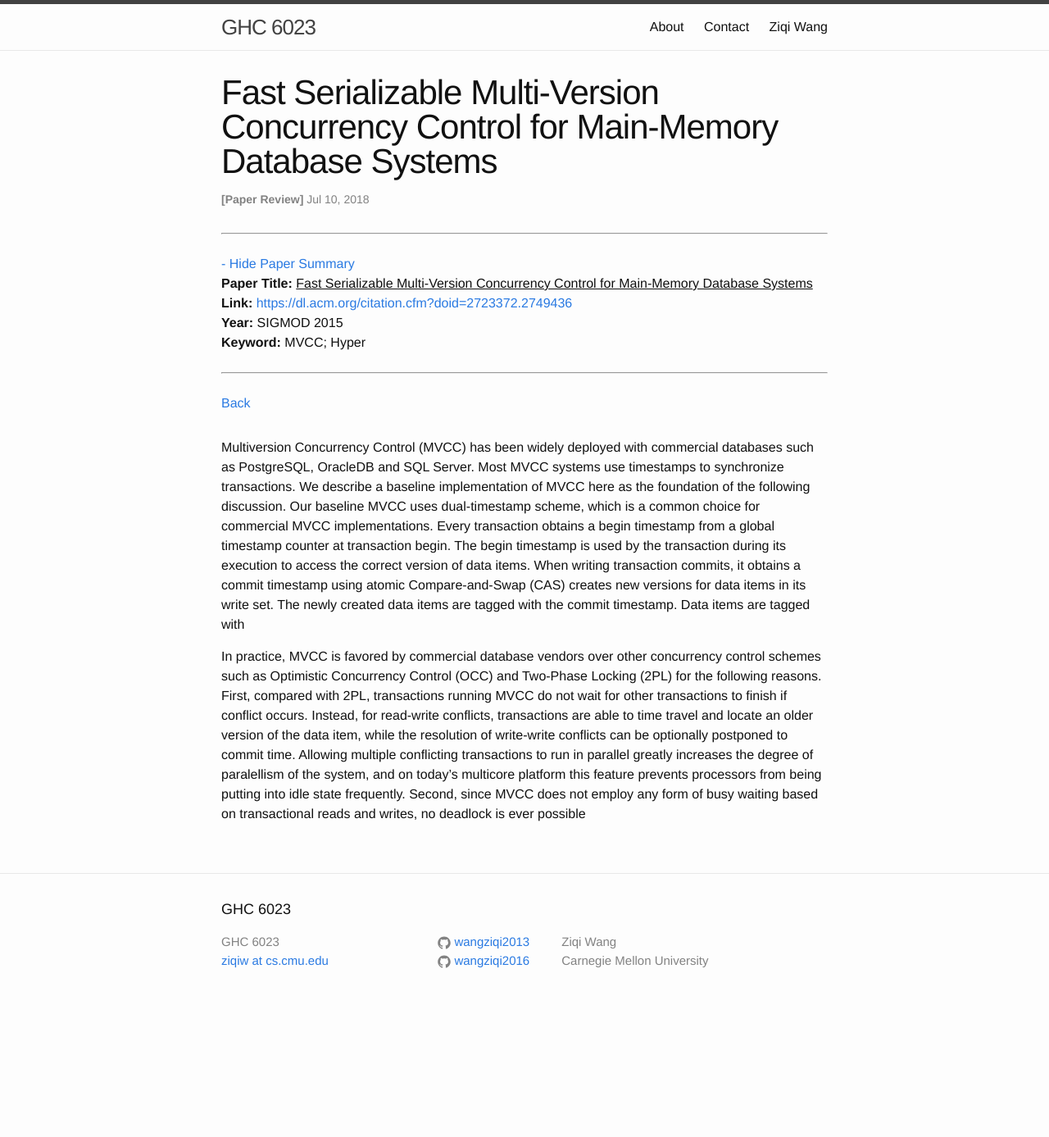
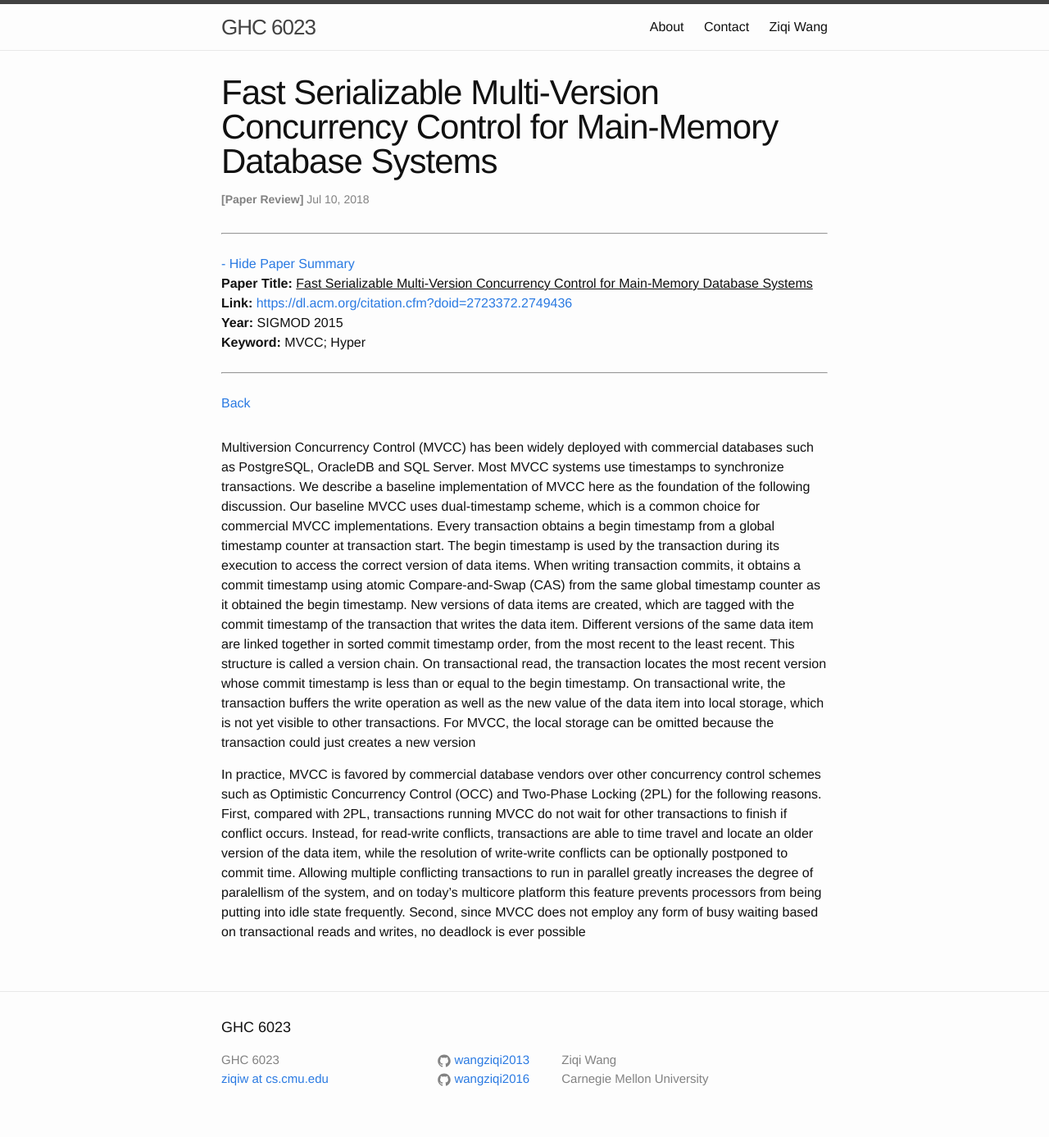
Before and after one commit to wangziqi2013/wangziqi2013.github.io, a Jekyll site: the page built from _posts/2018-07-09-Fast Serializable Multi-Version Concurrency Control for Main-Memory Database Systems.markdown, in a window 1280 px wide. Shown: the whole page at 82% size. Built offline with Jekyll 4.4.1, drawn with Linux system fonts in a browser that asks for light colours; before the commit the page ends 1243 px from its top, so only the background shows below that.

Commit message:
Still working

```diff
--- a/_posts/2018-07-09-Fast Serializable Multi-Version Concurrency Control for Main-Memory Database Systems.markdown
+++ b/_posts/2018-07-09-Fast Serializable Multi-Version Concurrency Control for Main-Memory Database Systems.markdown
@@ -17,10 +17,16 @@ Multiversion Concurrency Control (MVCC) has been widely deployed with commercial
 OracleDB and SQL Server. Most MVCC systems use timestamps to synchronize transactions. We describe a baseline
 implementation of MVCC here as the foundation of the following discussion. Our baseline MVCC uses dual-timestamp
 scheme, which is a common choice for commercial MVCC implementations. Every transaction obtains a begin timestamp
-from a global timestamp counter at transaction begin. The begin timestamp is used by the transaction during its
+from a global timestamp counter at transaction start. The begin timestamp is used by the transaction during its
 execution to access the correct version of data items. When writing transaction commits, it obtains a commit timestamp
-using atomic Compare-and-Swap (CAS) creates new versions
-for data items in its write set. The newly created data items are tagged with the commit timestamp. Data items are tagged with
+using atomic Compare-and-Swap (CAS) from the same global timestamp counter as it obtained the begin timestamp. New versions
+of data items are created, which are tagged with the commit timestamp of the transaction that writes the data item.
+Different versions of the same data item are linked together in sorted commit timestamp order, from the most recent
+to the least recent. This structure is called a version chain. On transactional read, the transaction locates the most
+recent version whose commit timestamp is less than or equal to the begin timestamp. On transactional write, the
+transaction buffers the write operation as well as the new value of the data item into local storage, which is not yet
+visible to other transactions. For MVCC, the local storage can be omitted because the transaction could just creates a
+new version
 
 In practice, MVCC is favored by commercial database vendors over other concurrency control schemes
 such as Optimistic Concurrency Control (OCC) and Two-Phase Locking (2PL) for the following reasons. First, compared with
```
